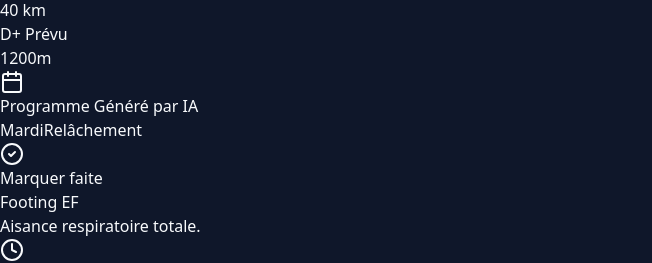
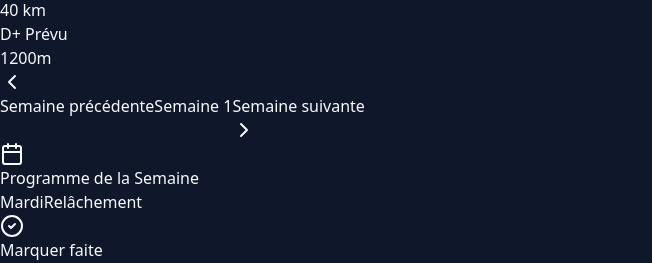
Before and after one commit to Theo9100/TrailCoach-Beta, a React (Vite) app: page / in a window 1280 px wide. Shown: the part 218-481 px from the top of the page, without its empty margins (0-652 px from the left). Built offline with nearby package versions, Linux system fonts and the light colour scheme; no server answers.

Commit message:
Refactor App to use localStorage for profile and week
Refactor App component to load user profile and current week from localStorage. Added navigation between weeks and improved session management.

```diff
--- a/src/App.jsx
+++ b/src/App.jsx
@@ -1,4 +1,4 @@
-import React, { useState } from 'react';
+import React, { useState, useEffect } from 'react';
 import {
   Mountain,
   Activity,
@@ -11,7 +11,9 @@ import {
   Heart,
   RefreshCw,
   Calendar,
-  Radio
+  Radio,
+  ChevronLeft,
+  ChevronRight
 } from 'lucide-react';
 import { generateTrailPlan } from './services/gemini';
 
@@ -22,7 +24,13 @@ export default function App() {
   const [isLoading, setIsLoading] = useState(false);
   const [errorMsg, setErrorMsg] = useState('');
 
-  const [profile, setProfile] = useState({
+  // Profil de l'utilisateur
+  const [profile, setProfile] = useState(() => {
+    const savedProfile = localStorage.getItem('trailfit_profile');
+    if (savedProfile) {
+      try { return JSON.parse(savedProfile); } catch (e) {}
+    }
+    return {
       name: 'Alexandre',
       targetRace: 'Maratrail du Ventoux',
       targetDistance: 42,
@@ -31,10 +39,18 @@ export default function App() {
       level: 'Intermédiaire',
       vma: 15.5,
       sessionsPerWeek: 4
+    };
   });
 
-  const [currentWeek, setCurrentWeek] = useState({
+  // Plan de la semaine (avec lecture dans localStorage)
+  const [currentWeek, setCurrentWeek] = useState(() => {
+    const savedPlan = localStorage.getItem('trailfit_current_week');
+    if (savedPlan) {
+      try { return JSON.parse(savedPlan); } catch (e) {}
+    }
+    return {
       number: 1,
+      totalWeeks: 8,
       phase: 'Foncier & Reprise',
       focus: 'Base d\'endurance et dénivelé progressif',
       targetKm: 40,
@@ -52,21 +68,36 @@ export default function App() {
           completed: false
         }
       ]
+    };
   });
 
-  const handleGeneratePlan = async (e) => {
-    e.preventDefault();
+  // Sauvegarde automatique du profil et du plan
+  useEffect(() => {
+    localStorage.setItem('trailfit_profile', JSON.stringify(profile));
+  }, [profile]);
+
+  useEffect(() => {
+    localStorage.setItem('trailfit_current_week', JSON.stringify(currentWeek));
+  }, [currentWeek]);
+
+  // Génération ou chargement d'une semaine spécifique
+  const loadWeek = async (weekNum) => {
     setIsLoading(true);
     setErrorMsg('');
     try {
-      const generatedWeek = await generateTrailPlan(profile);
+      const generatedWeek = await generateTrailPlan(profile, weekNum);
       setCurrentWeek(generatedWeek);
       setActiveTab('dashboard');
     } catch (err) {
-      setErrorMsg(err.message || 'Erreur lors de la génération');
+      setErrorMsg(err.message || 'Erreur lors de la génération du plan');
     } finally {
       setIsLoading(false);
     }
+  };
+
+  const handleGeneratePlan = (e) => {
+    e.preventDefault();
+    loadWeek(1);
   };
 
   const toggleSession = (id) => {
@@ -84,15 +115,15 @@ export default function App() {
     if (status === 'fatigued') {
       feedback = "IA Coach : Charge réajustée. La sortie longue est réduite (-30% D+) pour favoriser la récupération.";
       updatedSessions = updatedSessions.map(s => {
-        if (s.title.toLowerCase().includes('longue') || s.type.toLowerCase().includes('spécifique')) {
-          return { ...s, duration: '1h30', elevation: '200m D+', desc: 'Séance raccourcie pour éviter le surentraînement.' };
+        if (s.type.toLowerCase().includes('longue') || s.type.toLowerCase().includes('spécifique') || s.type.toLowerCase().includes('qualité')) {
+          return { ...s, duration: '1h15', elevation: '150m D+', desc: 'Séance raccourcie pour éviter le surentraînement.' };
         }
         return s;
       });
     } else if (status === 'injured') {
       feedback = "IA Coach : Alerte gêne/douleur. Les séances à impact au sol sont remplacées par du Cross-Training.";
       updatedSessions = updatedSessions.map(s => {
-        if (!s.completed) return { ...s, type: 'Cross-Training', title: 'Vélo / Home-Trainer', elevation: '0m D+', desc: 'Effort fluide sans impact.' };
+        if (!s.completed) return { ...s, type: 'Cross-Training', title: 'Vélo / Home-Trainer', elevation: '0m D+', desc: 'Effort fluide sans impact au sol.' };
         return s;
       });
     } else {
@@ -156,7 +187,7 @@ export default function App() {
                     {profile.targetRace} — {profile.targetDistance} km / {profile.targetElevation}m D+
                   </h1>
                   <p className="text-sm text-slate-400 mt-1">
-                    Semaine {currentWeek.number} : <span className="text-slate-200 font-medium">{currentWeek.phase}</span> — {currentWeek.focus}
+                    Semaine {currentWeek.number} sur {currentWeek.totalWeeks || profile.weeksRemaining} : <span className="text-slate-200 font-medium">{currentWeek.phase}</span> — {currentWeek.focus}
                   </p>
                 </div>
 
@@ -171,13 +202,36 @@ export default function App() {
                   </div>
                 </div>
               </div>
+
+              {/* Navigation entre Semaines */}
+              <div className="mt-6 pt-4 border-t border-slate-900 flex justify-between items-center text-xs">
+                <button
+                  disabled={currentWeek.number <= 1 || isLoading}
+                  onClick={() => loadWeek(currentWeek.number - 1)}
+                  className="flex items-center gap-1 bg-slate-900 border border-slate-800 hover:border-slate-700 disabled:opacity-40 px-3 py-1.5 rounded-xl font-medium"
+                >
+                  <ChevronLeft className="w-4 h-4" /> Semaine précédente
+                </button>
+
+                <span className="font-bold text-slate-300">
+                  {isLoading ? 'Génération en cours...' : `Semaine ${currentWeek.number}`}
+                </span>
+
+                <button
+                  disabled={currentWeek.number >= (currentWeek.totalWeeks || profile.weeksRemaining) || isLoading}
+                  onClick={() => loadWeek(currentWeek.number + 1)}
+                  className="flex items-center gap-1 bg-slate-900 border border-slate-800 hover:border-slate-700 disabled:opacity-40 px-3 py-1.5 rounded-xl font-medium text-emerald-400"
+                >
+                  Semaine suivante <ChevronRight className="w-4 h-4" />
+                </button>
+              </div>
             </div>
 
             <div className="grid grid-cols-1 lg:grid-cols-3 gap-6">
               <div className="lg:col-span-2 space-y-4">
                 <h2 className="text-lg font-bold text-white flex items-center gap-2">
                   <Calendar className="w-5 h-5 text-emerald-400" />
-                  Programme Généré par IA
+                  Programme de la Semaine
                 </h2>
 
                 <div className="space-y-3">
```
Lines whose indentation alone changed are shown as unchanged.
